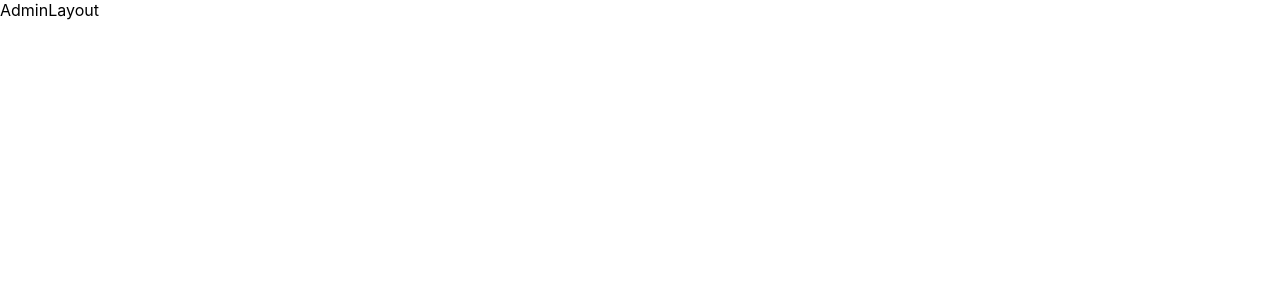
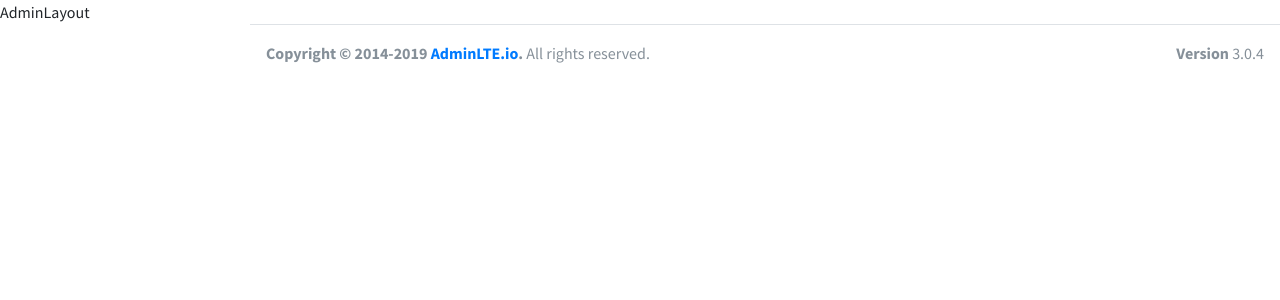
Before and after one commit to gayara/ExamDashboard, a React (Create React App) app: page /admin in a window 1280 px wide. Shown: the top 300 px of the page. Built offline with nearby package versions, Linux system fonts and the light colour scheme.

Commit message:
add footer

```diff
--- a/src/layout/AdminLayout.jsx
+++ b/src/layout/AdminLayout.jsx
@@ -1,5 +1,7 @@
 import React from 'react'
 import { Outlet } from 'react-router-dom'
+import AdminFooter from './components/AdminFooter'
+import '../assets/css/adminlte.min.css'
 
 function AdminLayout() {
   return (
@@ -7,6 +9,7 @@ function AdminLayout() {
         <div className="wrapper">
         AdminLayout
         <Outlet/>
+        <AdminFooter/>
         </div>
 
     </div>
--- /dev/null
+++ b/src/layout/components/AdminFooter.jsx
@@ -0,0 +1,15 @@
+import React from 'react'
+
+function AdminFooter() {
+  return (
+    <footer className="main-footer">
+    <div className="float-right d-none d-sm-block">
+      <b>Version</b> 3.0.4
+    </div>
+    <strong>Copyright &copy; 2014-2019 <a href="http://adminlte.io">AdminLTE.io</a>.</strong> All rights
+    reserved.
+  </footer>
+  )
+}
+
+export default AdminFooter
```
